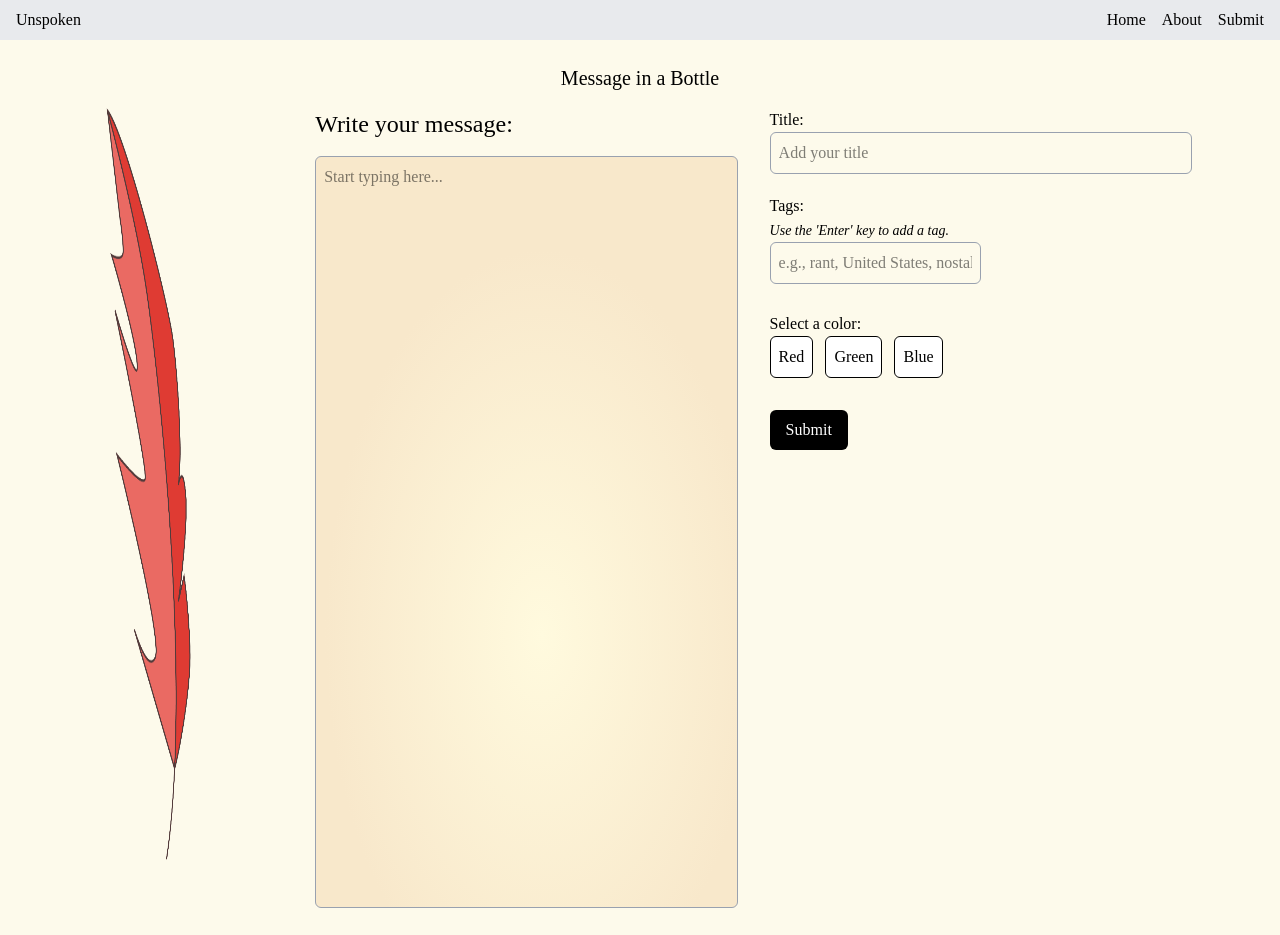
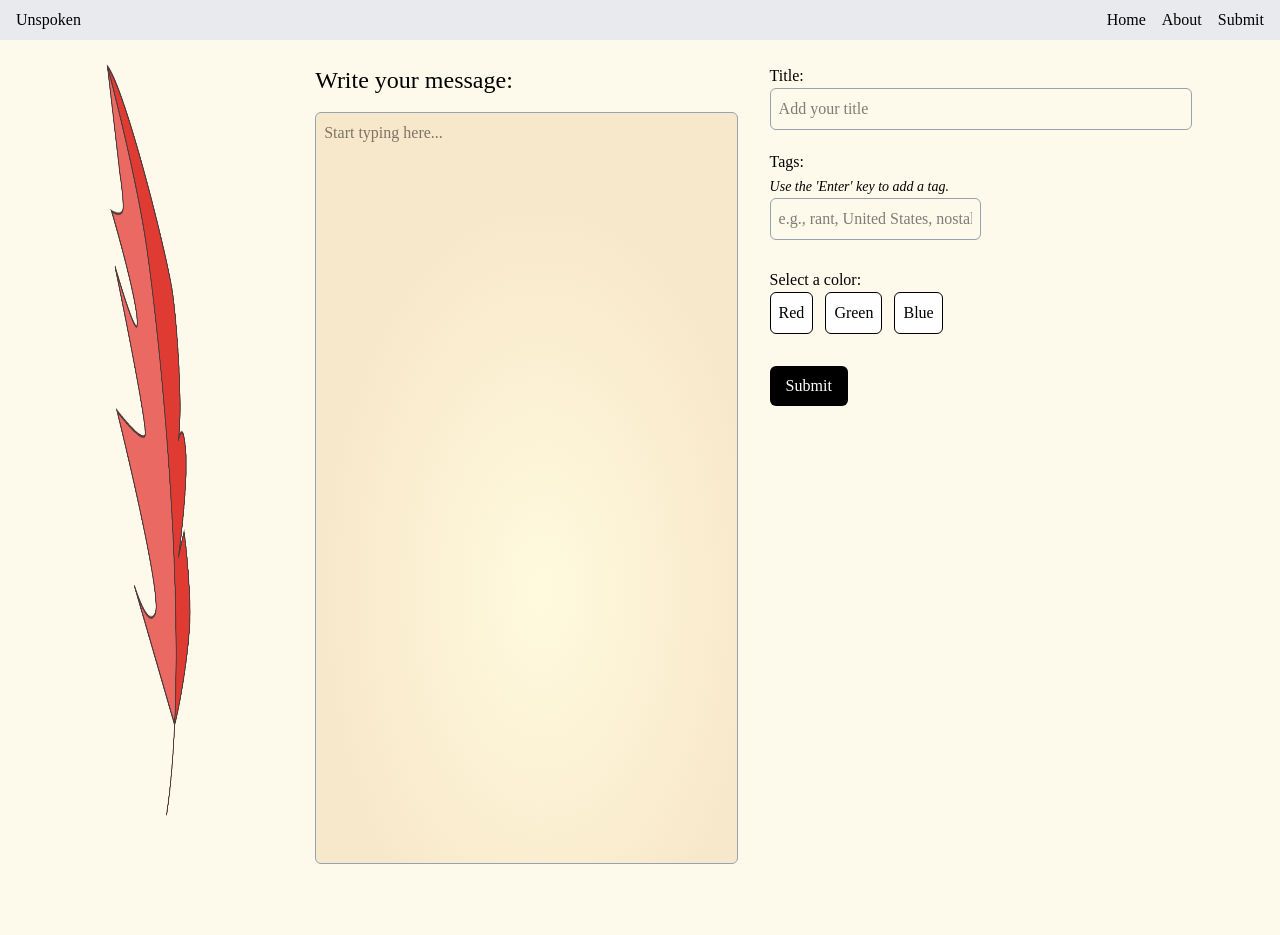
Before and after one commit to itsevelync/Hack-W-CC, a React (Vite) app in the folder client/: page /submit in a window 1280 px wide. After the commit the page ends 891 px from the top, so only its background shows below. Built offline with nearby package versions, Linux system fonts and the light colour scheme; a web font is replaced by a local one.

Commit message:
Gets rid of title

```diff
--- a/client/src/pages/Submit.jsx
+++ b/client/src/pages/Submit.jsx
@@ -103,7 +103,7 @@ function Submit() {
 
     return (
         <div className='w-full h-screen max-w-9/10 justify-center m-auto p-6'>
-            <h1 className='text-center text-xl pb-4'>Message in a Bottle</h1>
+            {/* <h1 className='text-center text-xl pb-4'>Message in a Bottle</h1> */}
                     <form className='h-full w-full'id="submitForm" onSubmit={handleSubmit}>
                     <div className="grid grid-cols-5 gap-8 h-full w-full">
                         <img className='col-start-1 h-full w-full' src={feather}/>
```
